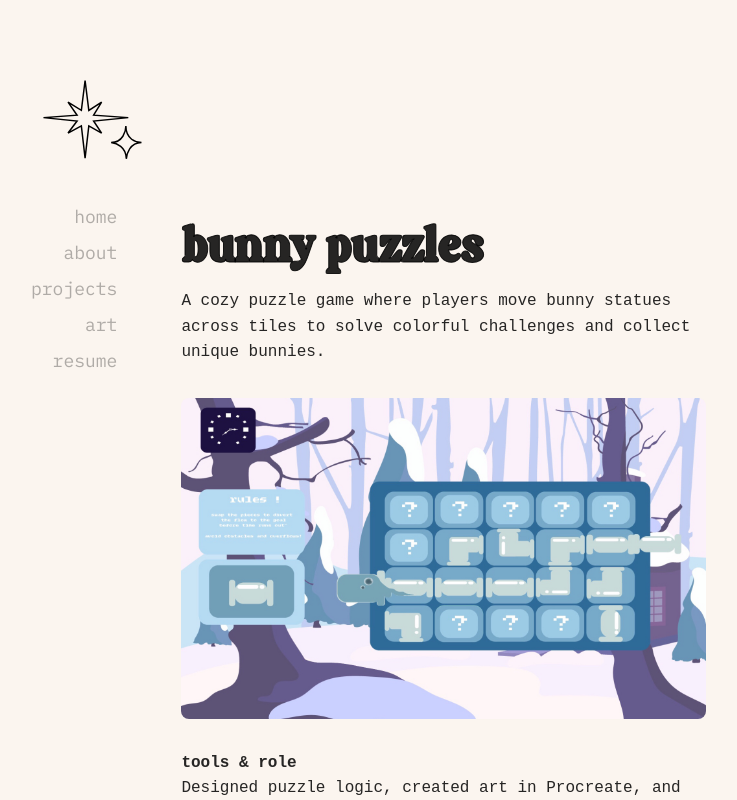
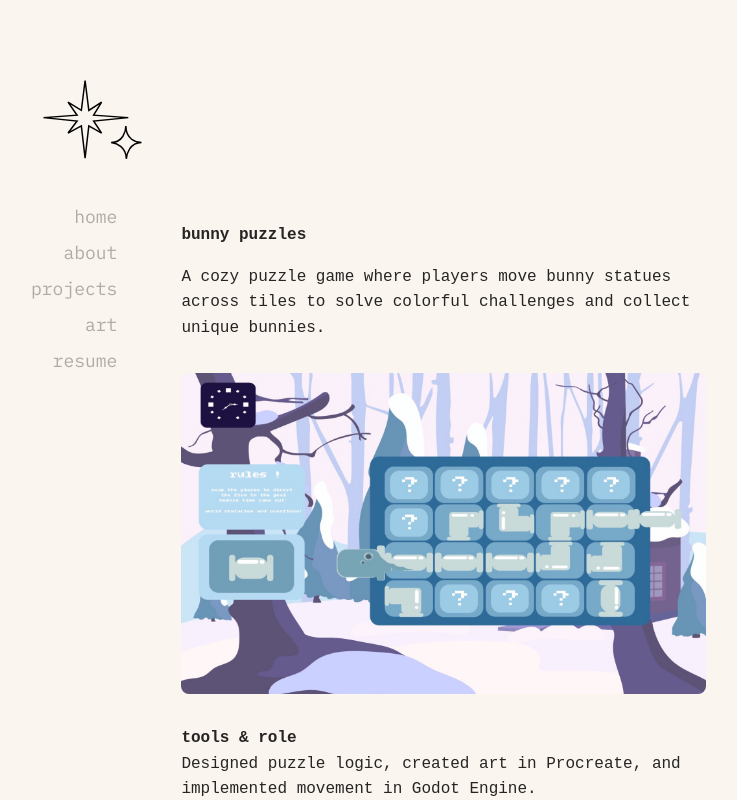
Before and after one commit to ruwkia/taylorsmith, a Next.js app: page /bunny-puzzle in a window 1280 px wide. Shown: the top 800 px of the page, without its empty margins (253-990 px from the left). Built offline with nearby package versions, Linux system fonts and the light colour scheme.

Commit message:
Update bunny-puzzle.jsx

```diff
--- a/pages/bunny-puzzle.jsx
+++ b/pages/bunny-puzzle.jsx
@@ -1,13 +1,12 @@
 function BunnyPuzzle() {
   return (
     <div style={{ padding: '2rem', fontFamily: 'monospace', fontSize: '1rem', lineHeight: '1.6' }}>
-      <h1 style={{ fontWeight: 'bold', marginBottom: '1rem' }}>bunny puzzles</h1>
+      <p style={{ fontWeight: 'bold', marginBottom: '1rem' }}>bunny puzzles</p>
 
       <p style={{ marginBottom: '1rem' }}>
         A cozy puzzle game where players move bunny statues across tiles to solve colorful challenges and collect unique bunnies.
       </p>
 
-      {/* Placeholder image */}
       <div style={{ margin: '2rem 0' }}>
         <img
           src="/images/projects/bunnygame.png"
```
